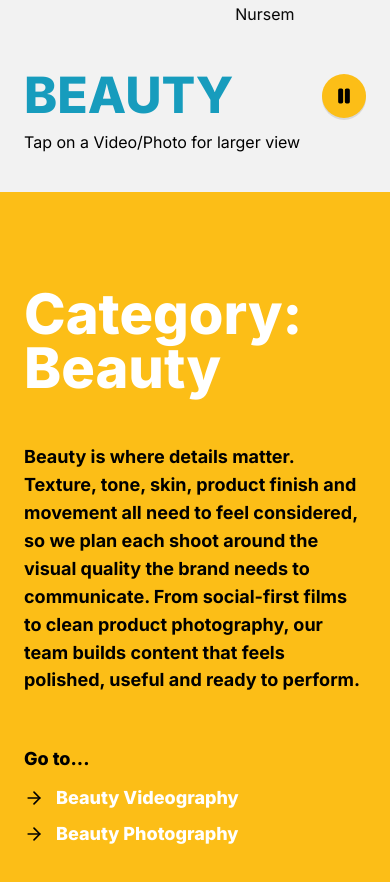
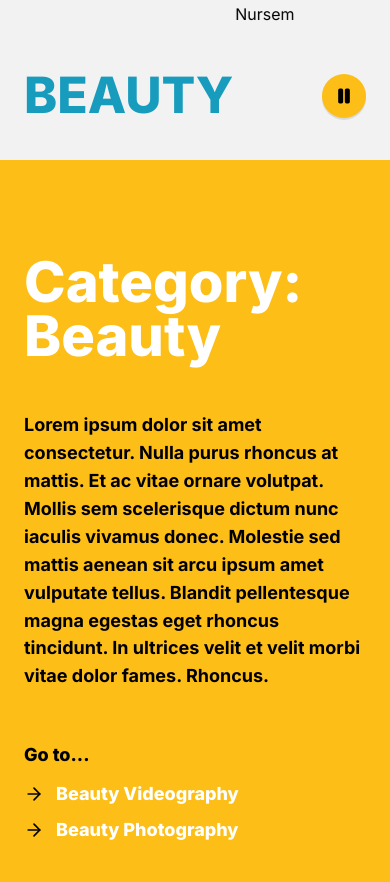
Before and after one commit to paulpajara/pocket-creatives, a Gatsby site: page /work in a window 390 px wide. Shown: the part 662-1544 px from the top of the page. Built offline with nearby package versions, Linux system fonts and the light colour scheme; Gatsby itself is replaced by a stand-in of ours.

Commit message:
style: refine works beauty section

```diff
--- a/src/components/works/WorksPortfolioPage.jsx
+++ b/src/components/works/WorksPortfolioPage.jsx
@@ -158,7 +158,6 @@ function WorksHero() {
         <div id="beauty" className="mx-auto mt-12 flex max-w-[1368px] items-start justify-between px-6 sm:mt-8 sm:items-center sm:px-9 xl:mt-10 xl:px-0">
           <div>
             <h2 className="text-[50px] font-extrabold leading-none text-pocket-blue sm:text-[64px] xl:text-[72px]">BEAUTY</h2>
-            <p className="mt-3 text-[16px] font-normal leading-tight text-black sm:hidden">Tap on a Video/Photo for larger view</p>
           </div>
           <button
             type="button"
--- a/src/data/siteContent.js
+++ b/src/data/siteContent.js
@@ -82,7 +82,7 @@ export const worksPortfolioPage = {
   categoryIntro: {
     title: "Category: Beauty",
     copy:
-      "Beauty is where details matter. Texture, tone, skin, product finish and movement all need to feel considered, so we plan each shoot around the visual quality the brand needs to communicate. From social-first films to clean product photography, our team builds content that feels polished, useful and ready to perform.",
+      "Lorem ipsum dolor sit amet consectetur. Nulla purus rhoncus at mattis. Et ac vitae ornare volutpat. Mollis sem scelerisque dictum nunc iaculis vivamus donec. Molestie sed mattis aenean sit arcu ipsum amet vulputate tellus. Blandit pellentesque magna egestas eget rhoncus tincidunt. In ultrices velit et velit morbi vitae dolor fames. Rhoncus.",
     links: [
       { label: "Beauty Videography", href: "#beauty-videography" },
       { label: "Beauty Photography", href: "#beauty-photography" }
```
